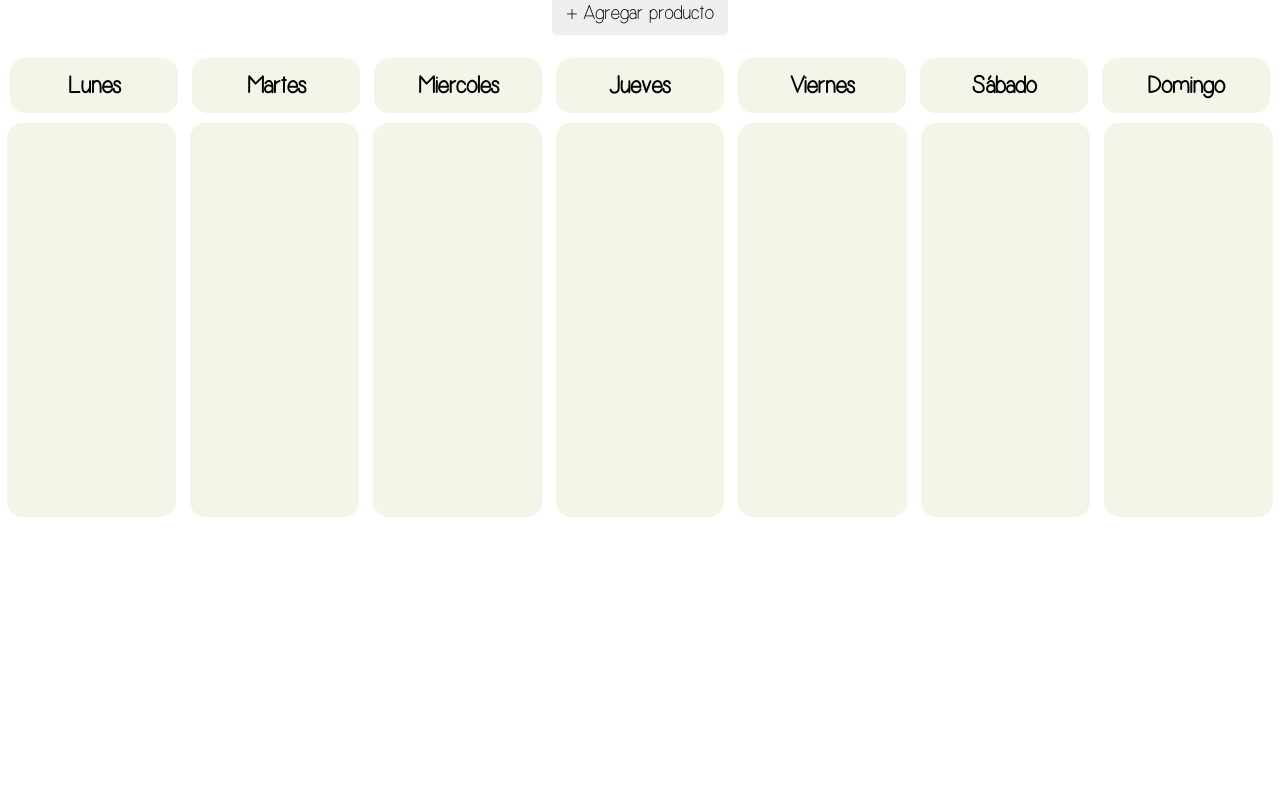
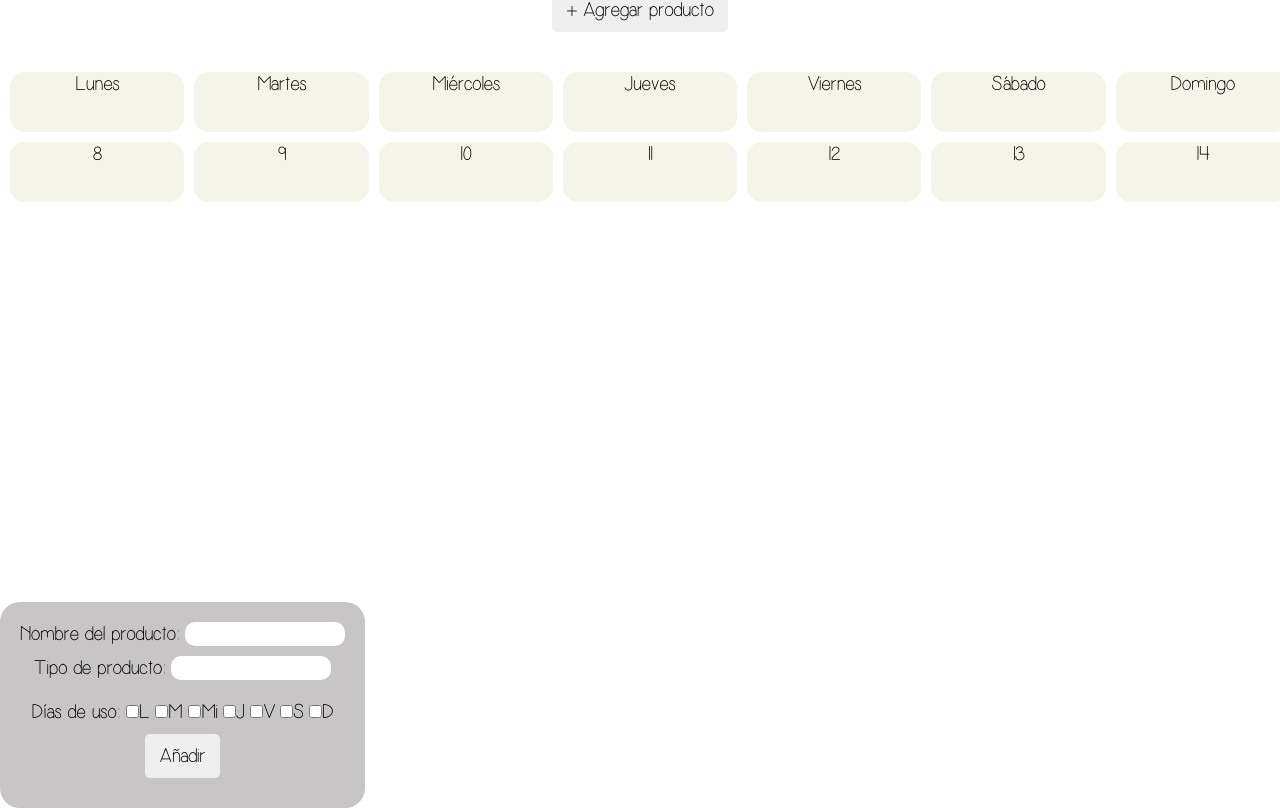
Before and after one commit to nayelyrodarte/skin-tracker, a website: page public/index.html in a window 1280 px wide. Shown: the part 87-895 px from the top of the page. Before the commit the page ends 800 px from the top, so only its background shows below. Drawn offline with Linux system fonts and the light colour scheme; no server answers; a web font is replaced by a local one.

Commit message:
changed form styling w/grid

```diff
--- a/package.json
+++ b/package.json
@@ -4,7 +4,8 @@
   "description": "",
   "main": "scripts.js",
   "scripts": {
-    "start": "nodemon server.js"
+    "start": "nodemon server.js",
+    "sass": "sass --watch public/styles.scss public/output.css"
   },
   "author": "",
   "license": "ISC",
@@ -13,5 +14,8 @@
     "express": "^4.17.1",
     "mongoose": "^5.6.8",
     "nodemon": "^1.19.1"
+  },
+  "devDependencies": {
+    "sass": "^1.26.5"
   }
 }
--- a/public/index.html
+++ b/public/index.html
@@ -3,89 +3,48 @@
 
 <head>
     <meta charset="UTF-8">
-    <link rel="stylesheet" type="text/css" href="styles.css">
-    <script src="https://kit.fontawesome.com/6dd6aa52f2.js" crossorigin="anonymous"></script>
+    <link rel="stylesheet" type="text/css" href="output.css">
     <title>skintracker</title>
 </head>
 
 <body>
+    <div class="header">
         <h1>skintracker</h1>
-
-    <div class="formContainer">
-        <section class="newProductSection">
+        <img src="./logo_img.svg" alt="facial-cream-logo">
+    </div>
 
     <button onclick="showModal()">+ Agregar producto</button>
-        </section>
 
-        <section class="week">
-            <div class="weekCard">
-                <h2>Lunes</h2>
-            </div>
 
-            <div class="weekCard">
-                <h2>Martes</h2>
-            </div>
-
-            <div class="weekCard">
-                <h2>Miercoles</h2>
-            </div>
-
-            <div class="weekCard">
-                <h2>Jueves</h2>
-            </div>
-
-            <div class="weekCard">
-                <h2>Viernes </h2>
-            </div>
-
-            <div class="weekCard">
-                <h2>Sábado</h2>
-            </div>
-
-            <div class="weekCard">
-                <h2>Domingo</h2>
-
-            </div>
+    <section class="grid">
+        <div class="day">Lunes</div>
+        <div class="day">Martes</div>
+        <div class="day">Miércoles</div>
+        <div class="day">Jueves</div>
+        <div class="day">Viernes</div>
+        <div class="day">Sábado</div>
+        <div class="day">Domingo</div>
+        <div class="content">8</div>
+        <div class="content">9</div>
+        <div class="content">10</div>
+        <div class="content">11</div>
+        <div class="content">12</div>
+        <div class="content">13</div>
+        <div class="content">14</div>
 
     </section>
 
-
-        <section class="am">
-
-            <div class="daySection mon">
+        <form>
+<section>
+    <div>
+        <label for="productName">Nombre del producto:</label>
+        <input type="text" name="productName">
     </div>
-
-            <div class="daySection tues">
+    <div>
+        <label for="productType">Tipo de producto:</label>
+        <input name="productType" list="products">
     </div>
-
-            <div class="daySection wed">
-            </div>
-
-            <div class="daySection thurs">
-            </div>
-
-            <div class="daySection fri">
-            </div>
-
-            <div class="daySection sat">
-            </div>
-
-            <div class="daySection sun">
-            </div>
-
-
-            <form id="newProductForm">
-
-                <table>
-                    <tr>
-                        <td><label for="productName">Nombre del producto:</label></td>
-                        <td><input type="text" name="productName"></td>
-                    </tr>
-
-                    <tr>
-                        <td><label for="productType">Tipo de producto:</label></td>
-                        <td><input name="productType" list="products"></td>
-
+    <div>
         <datalist id="products">
             <option>Limpiador</option>
             <option>Exfoliante</option>
@@ -95,36 +54,22 @@
             <option>Crema de ojos</option>
             <option>Crema humectante</option>
             <option>Protector Solar</option>
-
         </datalist>
-                    </tr>
-
-                    <tr class="dayCheckContainer">
-                        <td><label for="daysOfUse">Días:</label></td>
-                        <td><input name="monday" type="checkbox">L</td>
-                        <td><input name="tuesday" type="checkbox">M</td>
-                        <td><input name="wednesday" type="checkbox">Mi </td>
-                        <td><input name="thursday" type="checkbox">J</td>
-                        <td><input name="friday" type="checkbox">V</td>
-                        <td><input name="saturday" type="checkbox">S</td>
-                        <td><input name="sunday" type="checkbox">D</td>
-                    </tr>
-
-
-                </table>
-
-                <div class="submitButton">
-                    <input type="submit" value="Añadir" class="addProduct">
     </div>
-            </form>
-
-
+    <div>
+        <label for="daysOfUse">Días de uso:</label></td>
+                    <input name="monday" type="checkbox">L</input>
+                    <input name="tuesday" type="checkbox">M</input>
+                    <input name="wednesday" type="checkbox">Mi </input>
+                    <input name="thursday" type="checkbox">J</input>
+                    <input name="friday" type="checkbox">V</input>
+                    <input name="saturday" type="checkbox">S</input>
+                    <input name="sunday" type="checkbox">D</input>
+    </div>
 </section>
 
-    </div>
-
-
-
+            <button type="submit">Añadir</button>
+        </form>
 
     <script src="scripts.js"></script>
 </body>
--- a/public/scripts.js
+++ b/public/scripts.js
@@ -1,5 +1,3 @@
-// FUNCIONALIDAD DEL FRONT
-
 const newProductForm = document.querySelector('#newProductForm');
 const daySections = document.querySelectorAll('.daySection');
 
--- /dev/null
+++ b/public/styles.scss
@@ -0,0 +1,103 @@
+$primary-color: #f5f4e8;
+$accent-color: #dd2a7b;
+$primary-font: 'Misses';
+$secondary-font: 'Simplicity';
+
+* {
+  margin: 0px;
+  padding: 0px;
+  font-family: $secondary-font;
+  text-align: center;
+  font-size: 20px;
+}
+
+@font-face {
+  font-family: 'Simplicity';
+  src: url(./fonts/simplicity.ttf);
+}
+
+@font-face {
+  font-family: 'Misses';
+  src: url(./fonts/Misses.otf);
+}
+
+h1 {
+  text-align: center;
+  font-family: $primary-font;
+  font-size: 50px;
+}
+
+button {
+  padding: 10px 15px;
+  border: none;
+  border-radius: 5px
+}
+
+button:hover {
+  background-color: $accent-color;
+  color: white;
+  border: none;
+  cursor: grabbing;
+}
+
+.grid {
+  align-items: flex-start;
+  margin: 2em .5em;
+  width: 100vw;
+  gap: .5em;
+  display: grid;
+  grid-template-columns: repeat(7, 1fr);
+  grid-template-rows: 1fr 7fr;
+}
+
+.grid>div {
+  background-color: $primary-color;
+  height: 3em;
+  border-radius: 15px;
+}
+
+form {
+  display: grid;
+  background-color: rgb(199, 197, 197);
+  color: black;
+  width: fit-content;
+  padding: 1em;
+  border-radius: 20px;
+
+  button {
+    width: fit-content;
+    justify-self: center;
+    margin: 0.5em;
+  }
+
+  input {
+    border-radius: 10px;
+    border: none;
+  }
+
+  label {
+    justify-self: left;
+  }
+
+}
+
+form>section {
+  display: grid;
+  gap: 10px;
+}
+
+
+form.active {
+  display: block;
+  position: absolute;
+}
+
+.header {
+  display: flex;
+  flex-flow: nowrap;
+  justify-content: center;
+
+  img {
+    width: 3rem;
+  }
+}
```
Also changed, not shown: public/logo_img.svg (added), public/output.css (added), public/styles.css (deleted), 2 other files. Lines whose indentation alone changed are shown as unchanged.
